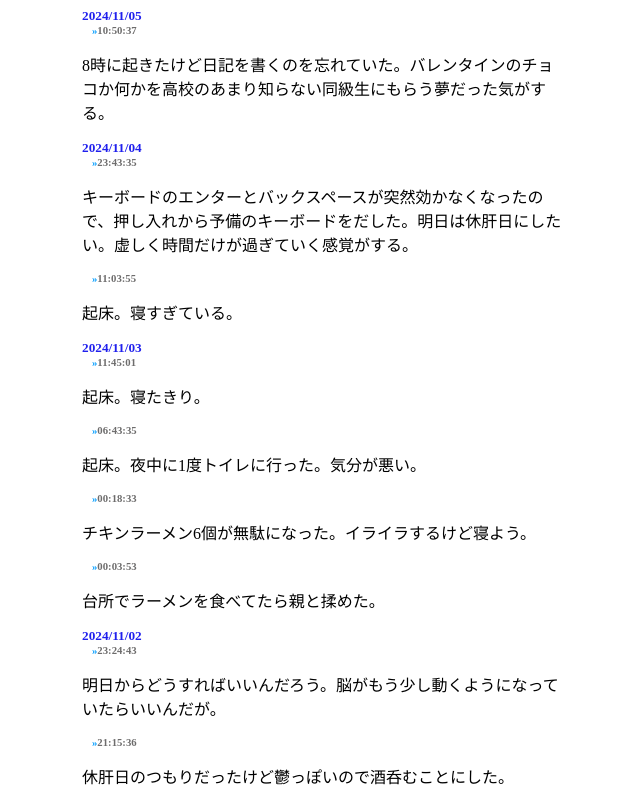
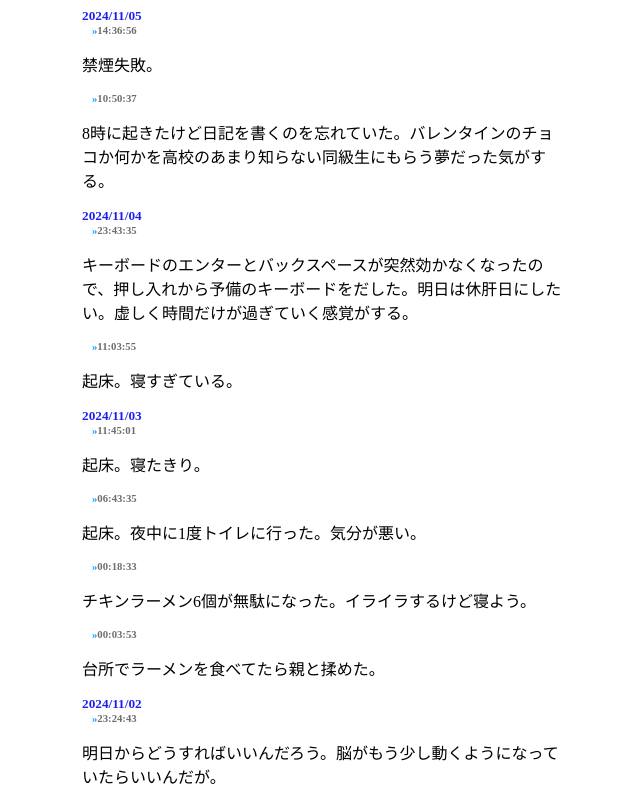
Before and after one commit to doccaico/diary, a plain HTML site: page index.html in a window 1280 px wide. Shown: the top 800 px of the page, without its empty margins (318-958 px from the left). Drawn offline with Linux system fonts and the light colour scheme.

Commit message:
2024/11/05 14:37:22.06

```diff
--- a/index.html
+++ b/index.html
@@ -37,6 +37,8 @@ h6::before {
     <div class="container">
 
 <h5>2024/11/05</h5>
+<h6>14:36:56</h6>
+<p>禁煙失敗。</p>
 <h6>10:50:37</h6>
 <p>8時に起きたけど日記を書くのを忘れていた。バレンタインのチョコか何かを高校のあまり知らない同級生にもらう夢だった気がする。</p>
 <h5>2024/11/04</h5>
```
